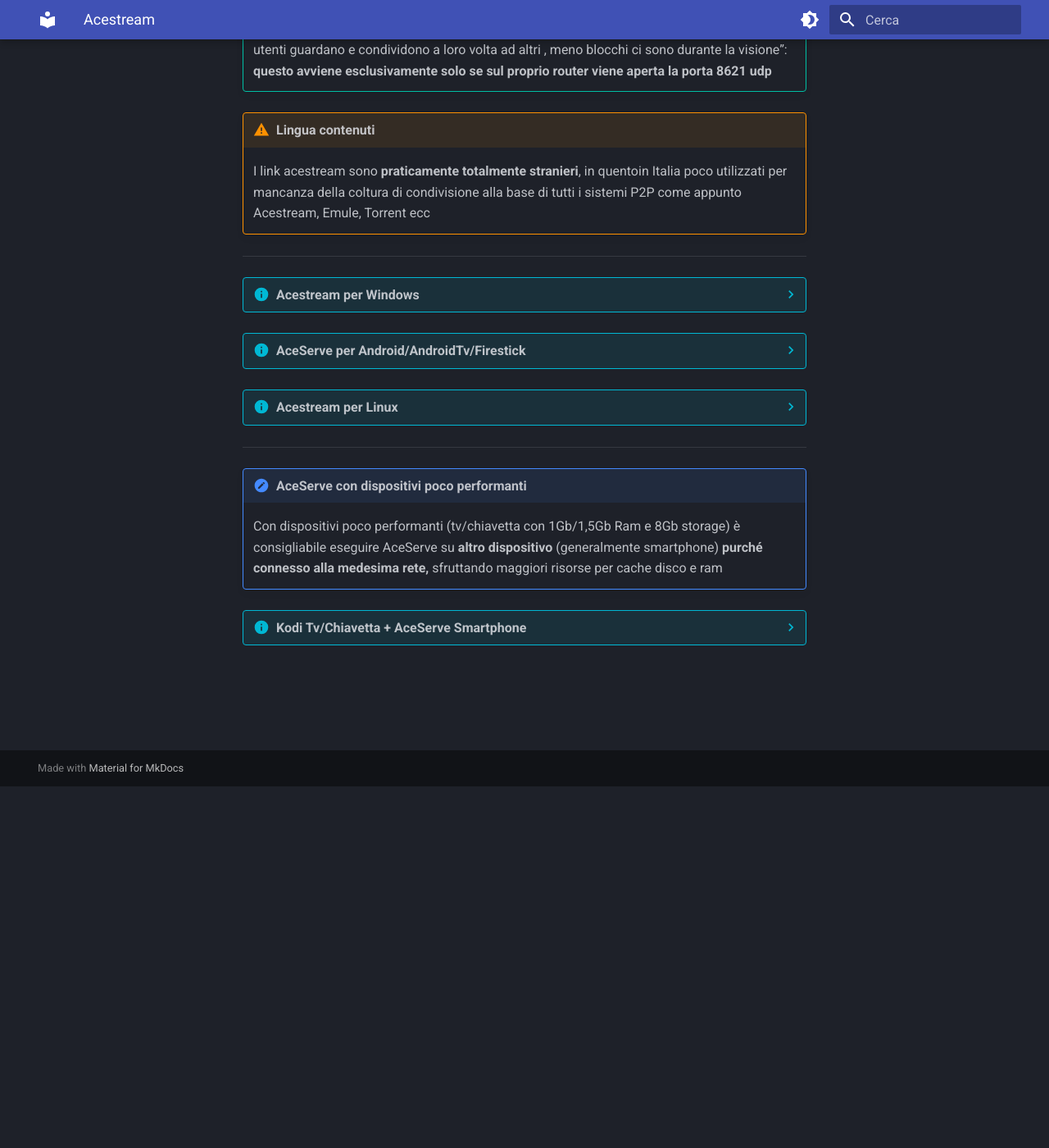
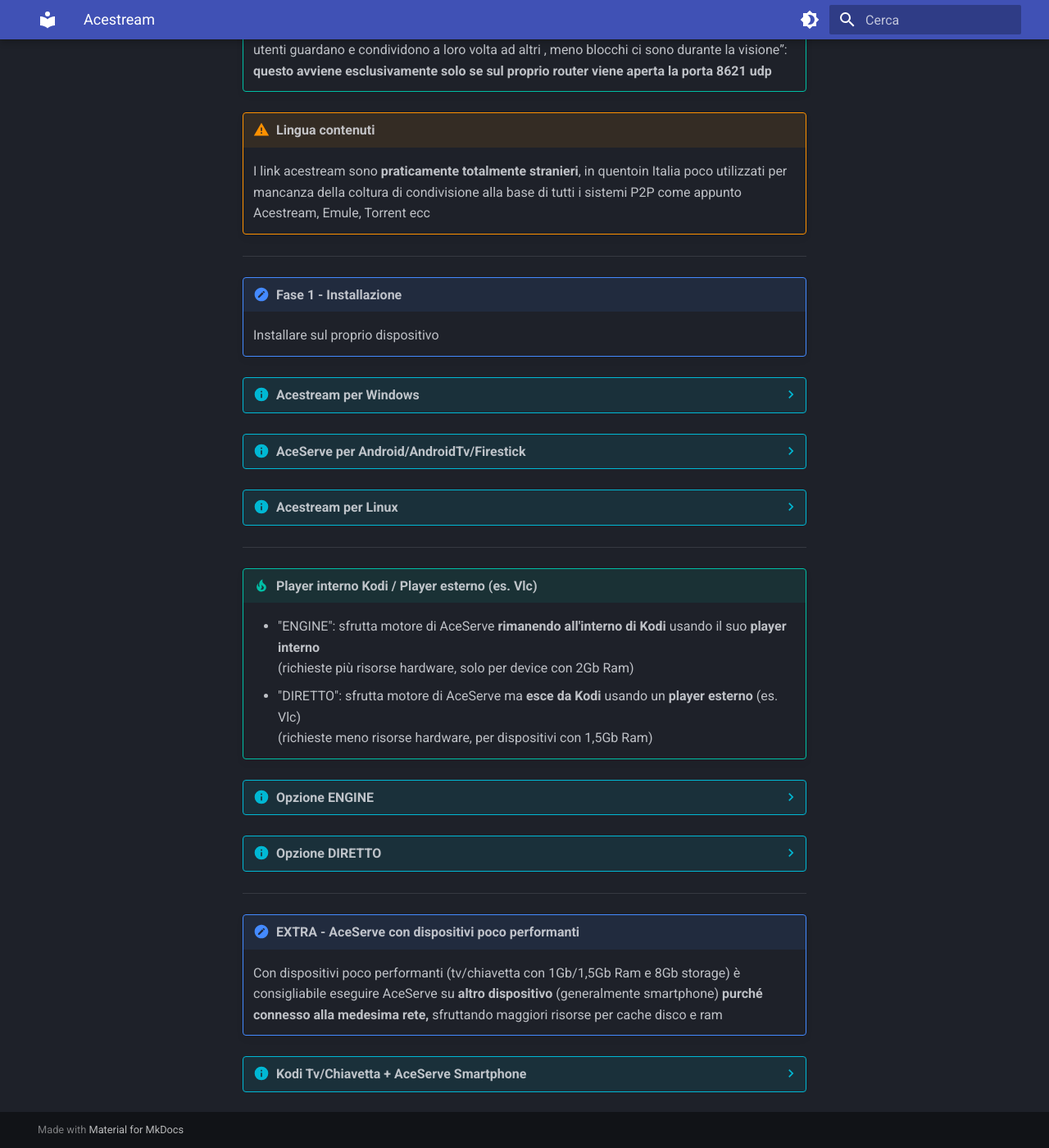
Before and after one commit to campipaolo/Mandrakodi-Wiki, an MkDocs documentation site: the page built from docs/guide/acestream.md, in a window 1280 px wide and 1400 px high, scrolled down 441 px. Shown: the whole window at 82% size. Built offline with MkDocs 1.6.1 and Material for MkDocs 9.7.7, drawn with Linux system fonts in a browser that asks for light colours.

Commit message:
aceserve
fix page

```diff
--- a/docs/guide/acestream.md
+++ b/docs/guide/acestream.md
@@ -10,6 +10,9 @@
 
 ------
 
+!!! important "Fase 1 - Installazione"
+    Installare sul proprio dispositivo
+
 ??? info "Acestream per Windows"
     **Installer per Windows**
 
@@ -30,23 +32,46 @@
     * [Download Android ARMV7A 32bit](https://)
     * Avviare Acestream una prima volta per dargli i permessi
     * Tornare alla home page col tasto dedicato per  lasciarlo aperto in background
-    * Avviare Kodi, in Mandrakodi, entrare nella sezione “HELP ME!”
-    * Cliccare "PLAYER .XML (org.free.aceserve)"
-    * Uscire da Kodi e rientrare
-    * In Mandrakodi provare un qualunque link ace con opzione “ENGINE”
 
 ??? info "Acestream per Linux"
     **Pacchetti per Linux**
 
     * Installare Acestream a seconda della propria distribuzione in formato "Snap" o "Flatpak"
     * Avviare Acestream
-    * In Mandrakodi provare un qualunque link ace con opzione “ENGINE”
 
 
 
 ------
 
-!!! important "AceServe con dispositivi poco performanti"
+!!! tip "Player interno Kodi / Player esterno (es. Vlc)"
+    - "ENGINE":   sfrutta motore di AceServe **rimanendo all'interno di Kodi**  usando il suo **player interno** <br>                           (richieste più risorse hardware, solo per device con 2Gb Ram)
+    - "DIRETTO":   sfrutta motore di AceServe ma **esce da Kodi** usando un **player esterno** (es. Vlc) <br>                           (richieste meno risorse hardware, per dispositivi con 1,5Gb Ram)
+
+??? info "Opzione ENGINE"
+    **Play all'interno di Kodi**
+
+    * Avviare Kodi
+    * In Mandrakodi avviare un link Ace
+    * Usare opzione "ENGINE"
+
+??? info "Opzione DIRETTO"
+    **Play con player esterno (es. Vlc)**
+
+    * Passaggi per configurazione (una sola volta)
+    * Avviare Kodi, in Mandrakodi, entrare nella sezione “HELP ME!”
+    * Cliccare "PLAYER .XML (org.free.aceserve)"
+    * Uscire da Kodi e rientrare
+
+    * Passaggi per avviare i link Ace
+    * Avviare Kodi
+    * In Mandrakodi avviare un link Ace
+    * Usare opzione "DIRETTO"
+    * Selezionare "org.free.aceserve"
+    * Selezionare player esterno (es. Vlc)
+
+------
+
+!!! important "EXTRA - AceServe con dispositivi poco performanti"
     Con dispositivi poco performanti  (tv/chiavetta con 1Gb/1,5Gb Ram e 8Gb storage) è consigliabile eseguire AceServe su **altro dispositivo** (generalmente smartphone) **purché connesso alla medesima rete,**  sfruttando maggiori risorse per cache disco e ram
 
 ??? info "Kodi Tv/Chiavetta + AceServe Smartphone"
```
Also changed, not shown: other parts of docs/guide/acestream.md (+0 -1 lines), docs/guide/warp_wireguard.md (+23 -3 lines), docs/installazione/install.md (+11 -11 lines).
